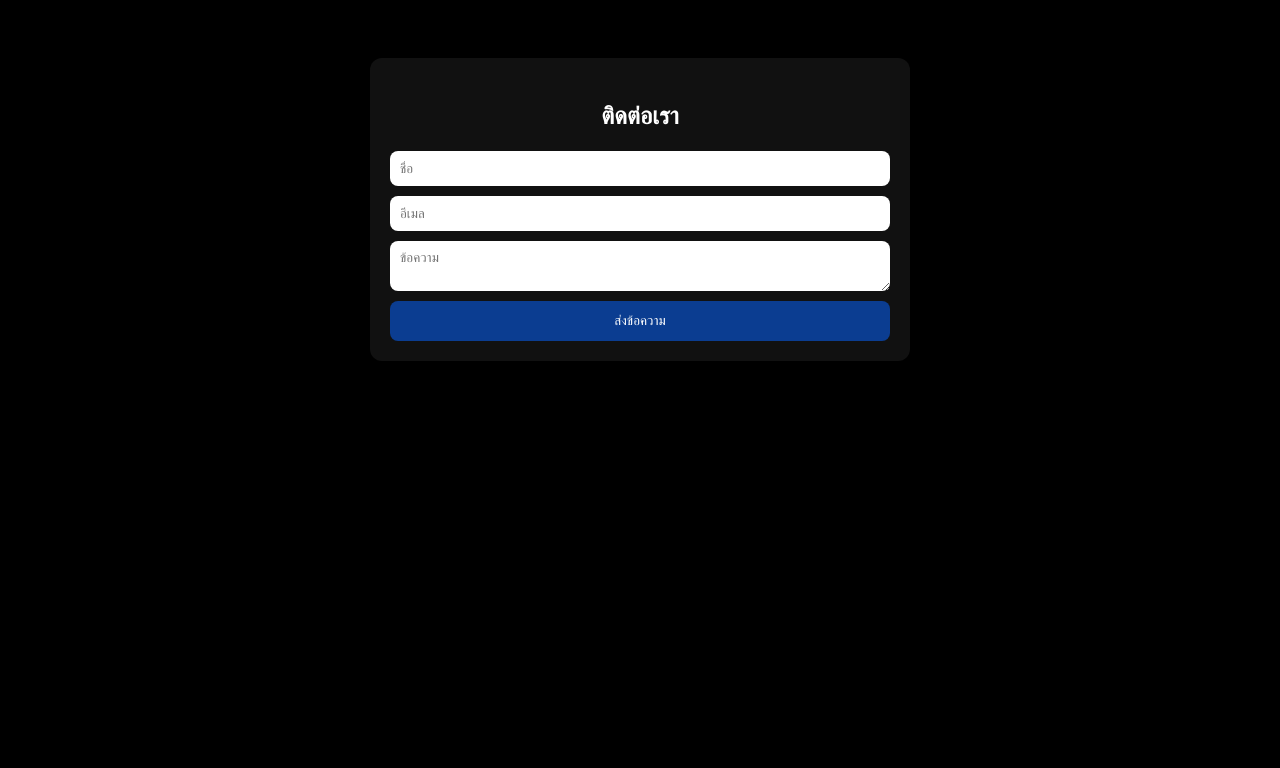
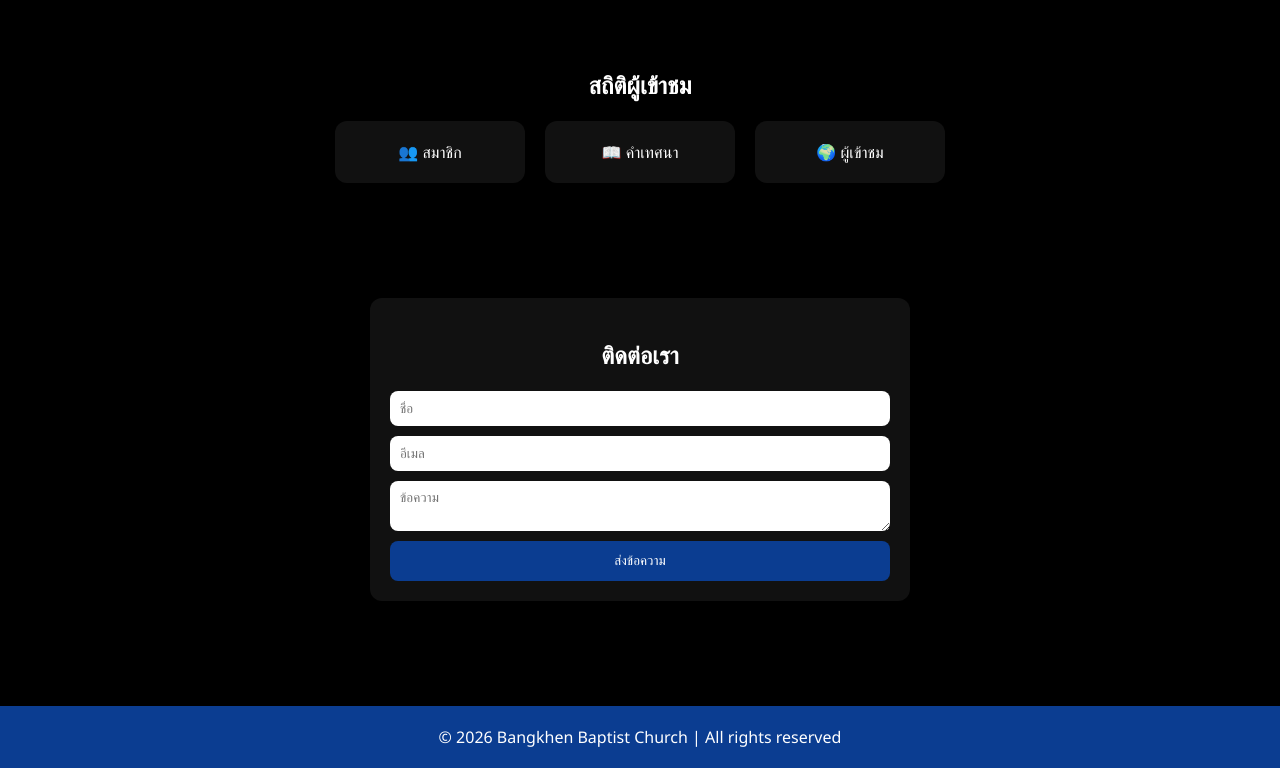
Before and after one commit to bangkhenchurch/bbcchurch, a plain HTML site: page index.html in a window 1280 px wide. Shown: the part 854-1622 px from the top of the page. Before the commit the page ends 1275 px from the top, so only its background shows below. Drawn offline with Linux system fonts and the light colour scheme.

Commit message:
Update index.html

```diff
--- a/index.html
+++ b/index.html
@@ -38,7 +38,7 @@ nav a {
 /* HERO */
 .hero {
   height: 100vh;
-  background: url('https://images.unsplash.com/photo-1507692049790-de58290a4334') center/cover;
+  background: url('https://images.unsplash.com/photo-1507692049790-de58290a4334') center/cover no-repeat;
   display: flex;
   justify-content: center;
   align-items: center;
@@ -55,9 +55,24 @@ nav a {
 .card {
   background: #111;
   padding: 20px;
-  margin: 10px auto;
+  margin: 15px auto;
   border-radius: 12px;
   max-width: 500px;
+}
+
+/* STATS */
+.stats {
+  display: flex;
+  justify-content: center;
+  flex-wrap: wrap;
+  gap: 20px;
+}
+
+.stat-box {
+  background: #111;
+  padding: 20px;
+  border-radius: 12px;
+  min-width: 150px;
 }
 
 /* FORM */
@@ -87,24 +102,47 @@ button:hover {
   background: #1556c0;
 }
 
+/* FOOTER */
+footer {
+  background: #0b3d91;
+  text-align: center;
+  padding: 20px;
+  margin-top: 40px;
+}
+
 </style>
 </head>
 
 <body>
 
+<!-- NAV -->
 <nav>
   <div>Church</div>
   <div>
     <a href="#home">Home</a>
+    <a href="#stats">Stats</a>
     <a href="#contact">Contact</a>
   </div>
 </nav>
 
+<!-- HERO -->
 <div class="hero" id="home">
   <h1>คริสตจักรแบ๊บติสต์บางเขน</h1>
 </div>
 
-<div class="section">
+<!-- STATS -->
+<div class="section" id="stats">
+  <h2>สถิติผู้เข้าชม</h2>
+
+  <div class="stats">
+    <div class="stat-box">👥 สมาชิก</div>
+    <div class="stat-box">📖 คำเทศนา</div>
+    <div class="stat-box">🌍 ผู้เข้าชม</div>
+  </div>
+</div>
+
+<!-- CONTACT -->
+<div class="section" id="contact">
 
   <div class="card">
     <h2>ติดต่อเรา</h2>
@@ -120,6 +158,12 @@ button:hover {
 
 </div>
 
+<!-- FOOTER -->
+<footer>
+  © 2026 Bangkhen Baptist Church | All rights reserved
+</footer>
+
+<!-- SCRIPT -->
 <script>
 document.getElementById("contactForm").addEventListener("submit", async function(e) {
   e.preventDefault();
@@ -130,7 +174,8 @@ document.getElementById("contactForm").addEventListener("submit", async function
     message: document.getElementById("message").value
   };
 
-  const res = await fetch("https://YOUR-BACKEND-URL/send", {
+  try {
+    await fetch("https://YOUR-BACKEND-URL/send", {
       method: "POST",
       headers: {
         "Content-Type": "application/json"
@@ -138,7 +183,12 @@ document.getElementById("contactForm").addEventListener("submit", async function
       body: JSON.stringify(data)
     });
 
-  alert("ส่งข้อความแล้ว");
+    alert("ส่งข้อความสำเร็จ");
+    document.getElementById("contactForm").reset();
+
+  } catch (error) {
+    alert("ส่งไม่สำเร็จ กรุณาลองใหม่");
+  }
 });
 </script>
 
```
Lines whose indentation alone changed are shown as unchanged.
